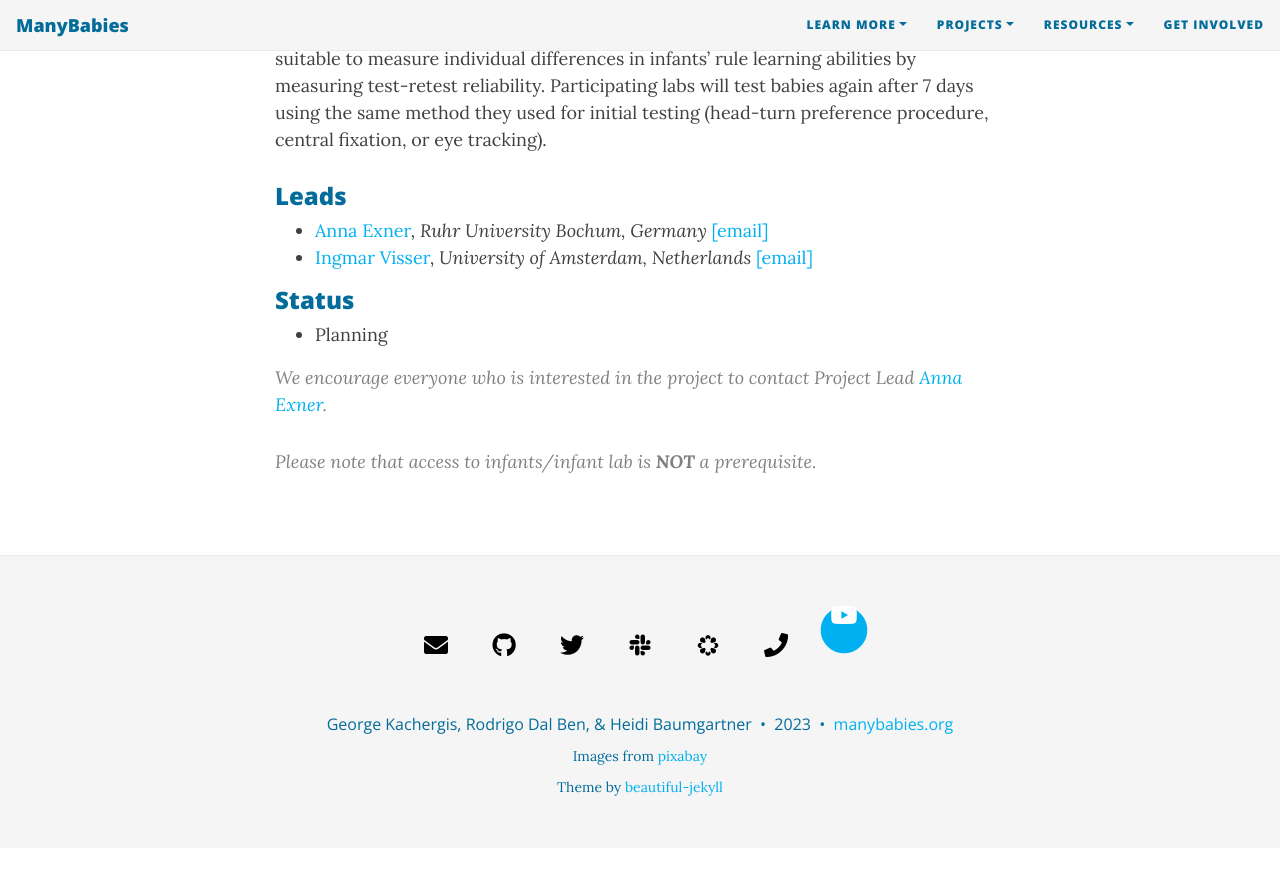
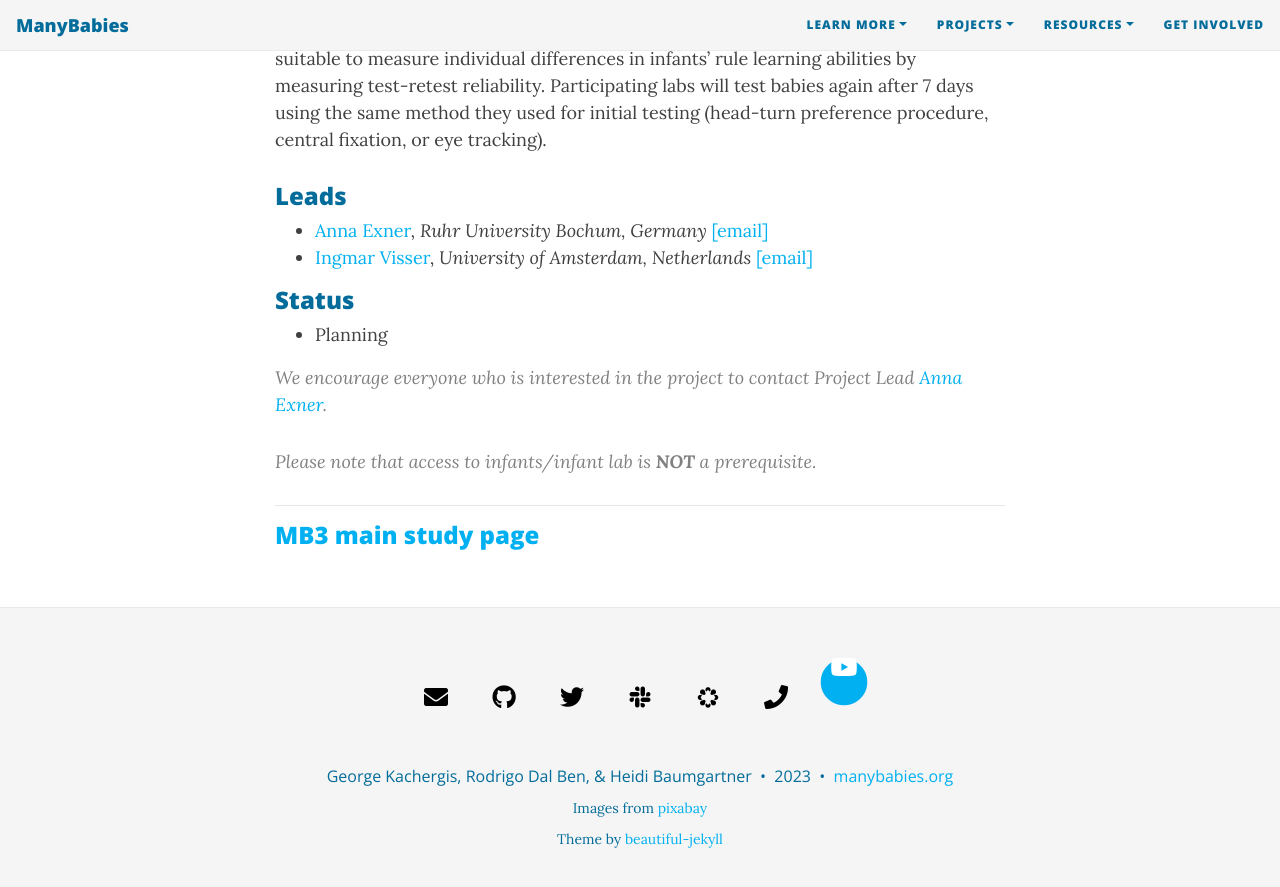
Before and after one commit to manybabies/manybabies.github.io, a Jekyll site: the page built from MB3T.md, in a window 1280 px wide and 900 px high, scrolled down 619 px. Shown: the top 887 px of the window. Built offline with Jekyll 4.4.1, drawn with Linux system fonts in a browser that asks for light colours; nearby versions of some CDN libraries; some web fonts are replaced; before the commit the page ends 1467 px from its top, so only the background shows below that.

Commit message:
update MB3 spinoffs

```diff
--- a/MB3T.md
+++ b/MB3T.md
@@ -19,3 +19,6 @@
 > We encourage everyone who is interested in the project to contact Project Lead [Anna Exner](mailto:anna.exner@posteo.de).
 
 > Please note that access to infants/infant lab is **NOT** a prerequisite.
+
+***
+### [MB3 main study page]({{site.baseurl}}/MB3/)
```
Also changed, not shown: MB3L.md (+3 -0 lines).
